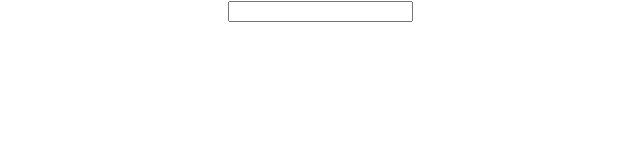
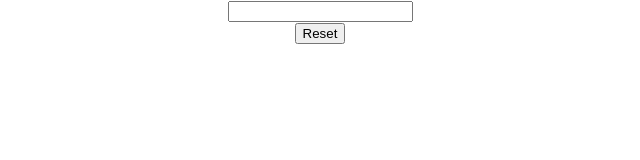
Before and after one commit to jemappellenora/FE_reactHooks_Todo, a React (Create React App) app: page / in a window 1280 px wide. Shown: the top 160 px of the page, without its empty margins (320-960 px from the left). Built offline with nearby package versions, Linux system fonts and the light colour scheme; the HTML template or start-up script is replaced by a standard one.

Commit message:
feat: add reset todo button

```diff
--- a/src/App.js
+++ b/src/App.js
@@ -33,6 +33,7 @@ const App = () => {
           </div>
         ))}
       </div>
+      <button onClick={() => setTodos([])}>Reset</button>
     </div>
   );
 };
```
